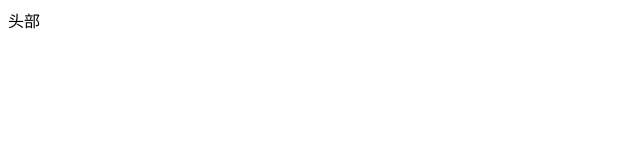
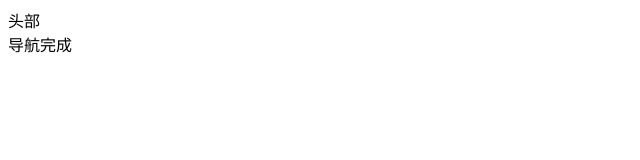
Before and after one commit to yangyanxu111/sn, a plain HTML site: page index.html in a window 1280 px wide. Shown: the full height of the page, 0-640 px from the left. Drawn offline with Linux system fonts and the light colour scheme.

Commit message:
导航完成

```diff
--- a/index.html
+++ b/index.html
@@ -10,6 +10,7 @@
 
 <body>
     <header>头部</header>
+    <nav>导航完成</nav>
 </body>
 
 </html>
```
